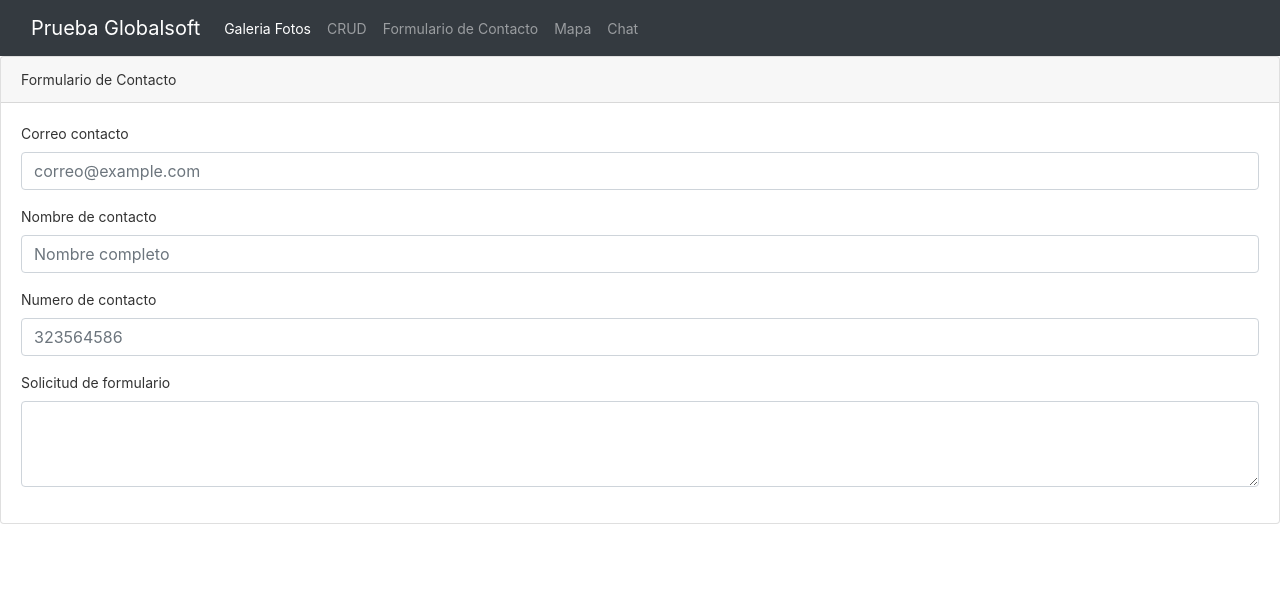
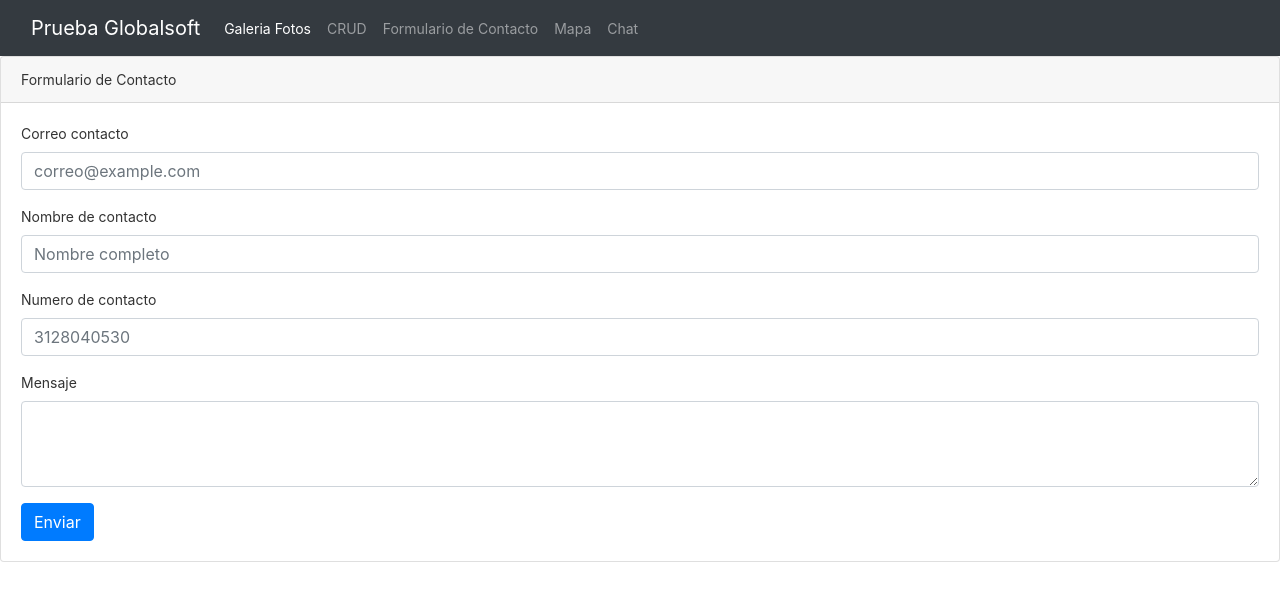
Before and after one commit to sloboguerreron/prueba-globalsoft, an Angular app in the folder prueba-Globalsoft/: page /Formulario in a window 1280 px wide. Shown: the top 600 px of the page. Built offline with nearby package versions, Linux system fonts and the light colour scheme.

Commit message:
reactive form

```diff
--- a/prueba-Globalsoft/src/app/formulario/formulario.component.html
+++ b/prueba-Globalsoft/src/app/formulario/formulario.component.html
@@ -3,23 +3,24 @@
     Formulario de Contacto
   </div>
   <div class="card-body">
-    <form>
+    <form (ngSubmit)="onSave()" [formGroup]="contactForm">
       <div class="form-group">
-        <label for="exampleFormControlInput1">Correo contacto</label>
-        <input type="email" class="form-control" id="exampleFormControlInput1" placeholder="correo@example.com">
+        <label>Correo contacto</label>
+        <input type="text" class="form-control" id="email" placeholder="correo@example.com" formControlName="email">
       </div>
       <div class="form-group">
-        <label for="exampleFormControlInput1">Nombre de contacto</label>
-        <input type="name" class="form-control" id="exampleFormControlInput1" placeholder="Nombre completo">
+        <label>Nombre de contacto</label>
+        <input type="text" class="form-control" id="nombre" placeholder="Nombre completo" formControlName="nombre">
       </div>
       <div class="form-group">
-        <label for="exampleFormControlInput1">Numero de contacto</label>
-        <input type="number" class="form-control" id="exampleFormControlInput1" placeholder="323564586">
+        <label>Numero de contacto</label>
+        <input type="text" class="form-control" id="numeroCel" placeholder="3128040530" formControlName="numeroCel">
       </div>
       <div class="form-group">
-        <label for="exampleFormControlTextarea1">Solicitud de formulario</label>
-        <textarea class="form-control" id="exampleFormControlTextarea1" rows="3"></textarea>
+        <label>Mensaje</label>
+        <textarea class="form-control" id="mensaje" rows="3"  formControlName="mensaje"></textarea>
       </div>
+      <button type="submit" class="btn btn-primary">Enviar</button>
     </form>
   </div>
 </div>
--- a/prueba-Globalsoft/src/app/formulario/formulario.component.ts
+++ b/prueba-Globalsoft/src/app/formulario/formulario.component.ts
@@ -1,4 +1,5 @@
 import { Component, OnInit } from '@angular/core';
+import { FormBuilder, FormGroup, Validators } from '@angular/forms';
 
 @Component({
   selector: 'app-formulario',
@@ -7,9 +8,29 @@ import { Component, OnInit } from '@angular/core';
 })
 export class FormularioComponent implements OnInit {
 
-  constructor() { }
+  contactForm: FormGroup;
+
+  constructor(private fb:FormBuilder) { }
 
   ngOnInit(): void {
+    this.initForm();
   }
 
+  onSave(): void{
+    if(this.contactForm.valid){
+      console.log(this.contactForm.value);
+
+    }else{
+      console.log("no es valido");
+
+    }
+  }
+  private initForm(): void{
+    this.contactForm = this.fb.group({
+      email: ['', [Validators.required, Validators.email]],
+      nombre: ['', [Validators.required]],
+      numeroCel: ['', [Validators.required, Validators.pattern(/^-?(0|[1-9]\d*)?$/), Validators.minLength(10), Validators.maxLength(10)]],
+      mensaje: [],
+    })
+  }
 }
```
